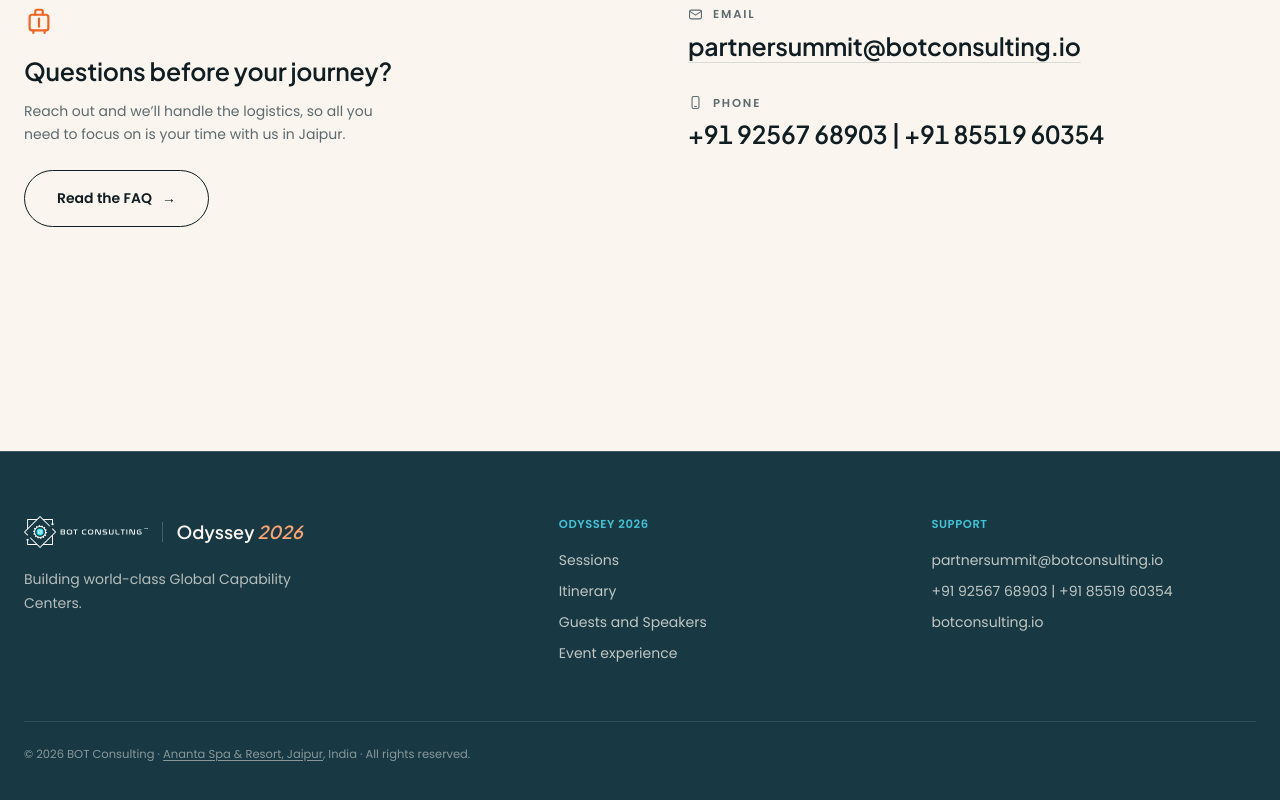
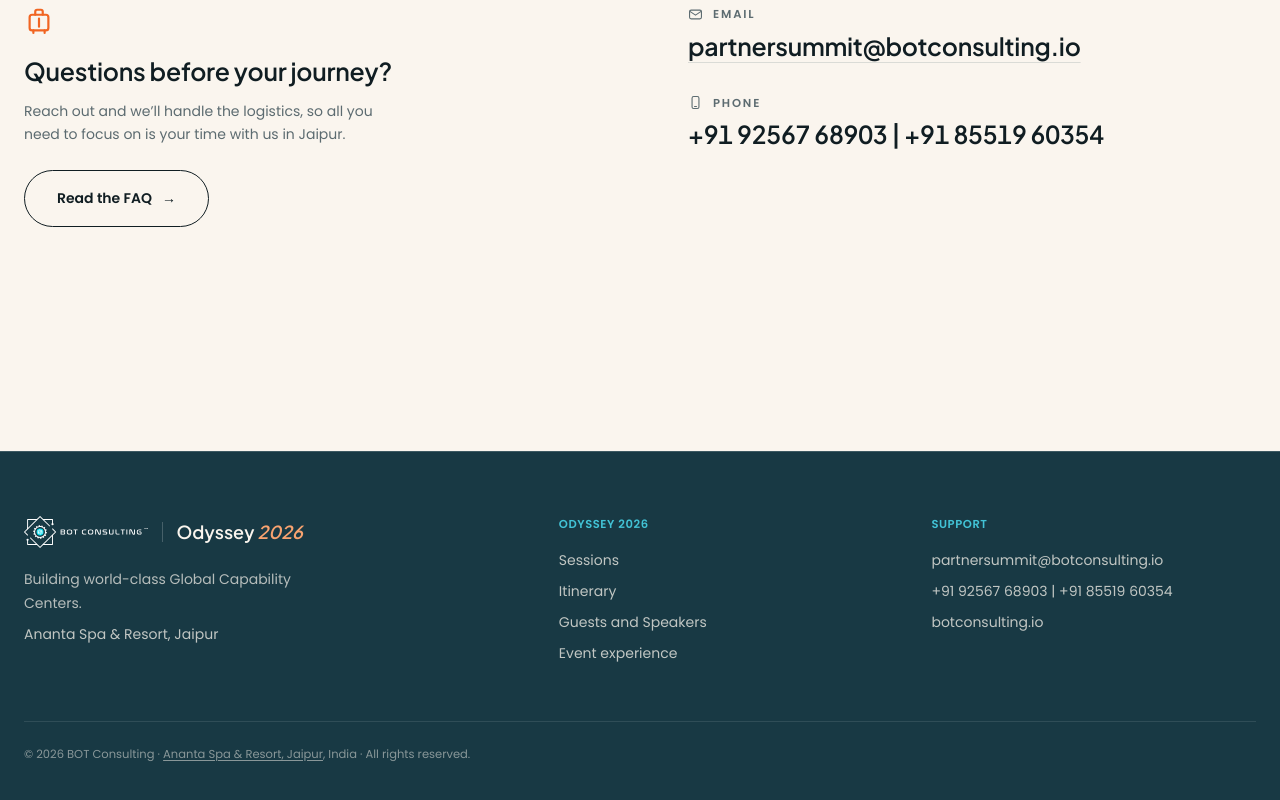
Before and after one commit to harsh-dadhich-11/partner-summit, a Next.js app: page / in a window 1280 px wide. Shown: the part 4357-5157 px from the top of the page. Built offline with nearby package versions, Linux system fonts and the light colour scheme.

Commit message:
feat: add resort location link to footer

```diff
--- a/src/components/Footer.tsx
+++ b/src/components/Footer.tsx
@@ -36,6 +36,16 @@
             </div>
             <p className="max-w-[34ch] text-small text-cream/70">
               Building world-class Global Capability Centers.
+            </p>
+            <p className="mt-2 text-small">
+              <a
+                href="https://www.blackrockhotels.com/ananta-spa-resort-jaipur/location"
+                target="_blank"
+                rel="noopener noreferrer"
+                className="text-cream/75 transition-colors duration-300 hover:text-cyan-bright"
+              >
+                Ananta Spa &amp; Resort, Jaipur
+              </a>
             </p>
           </div>
 
```
